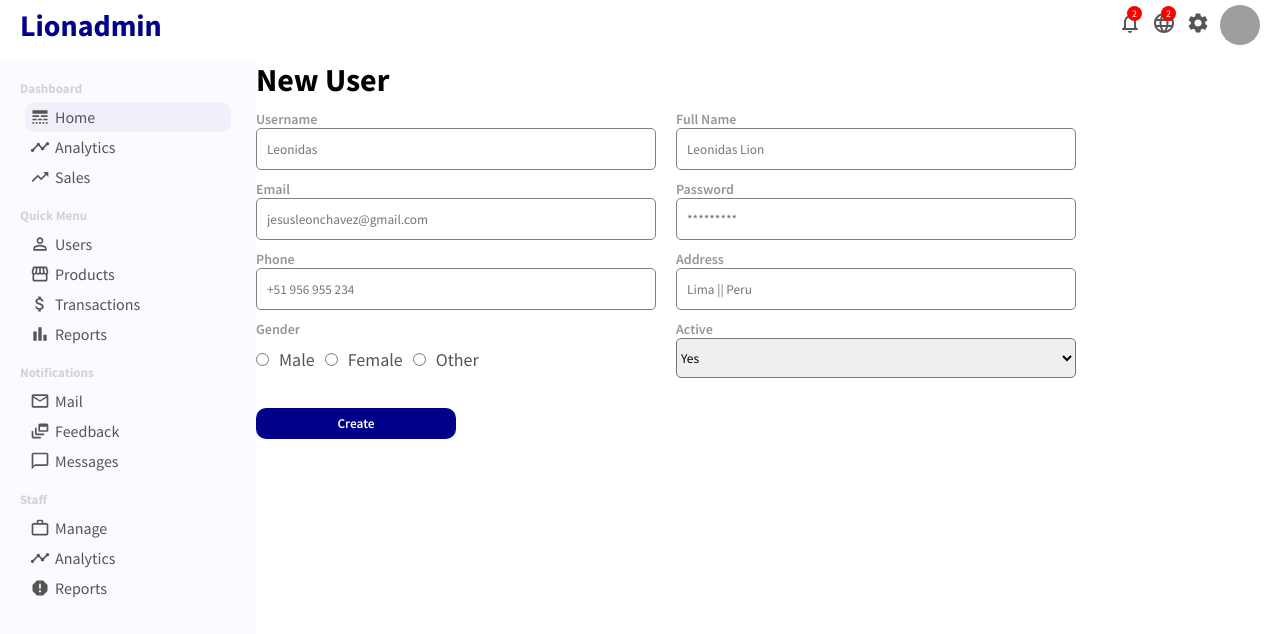
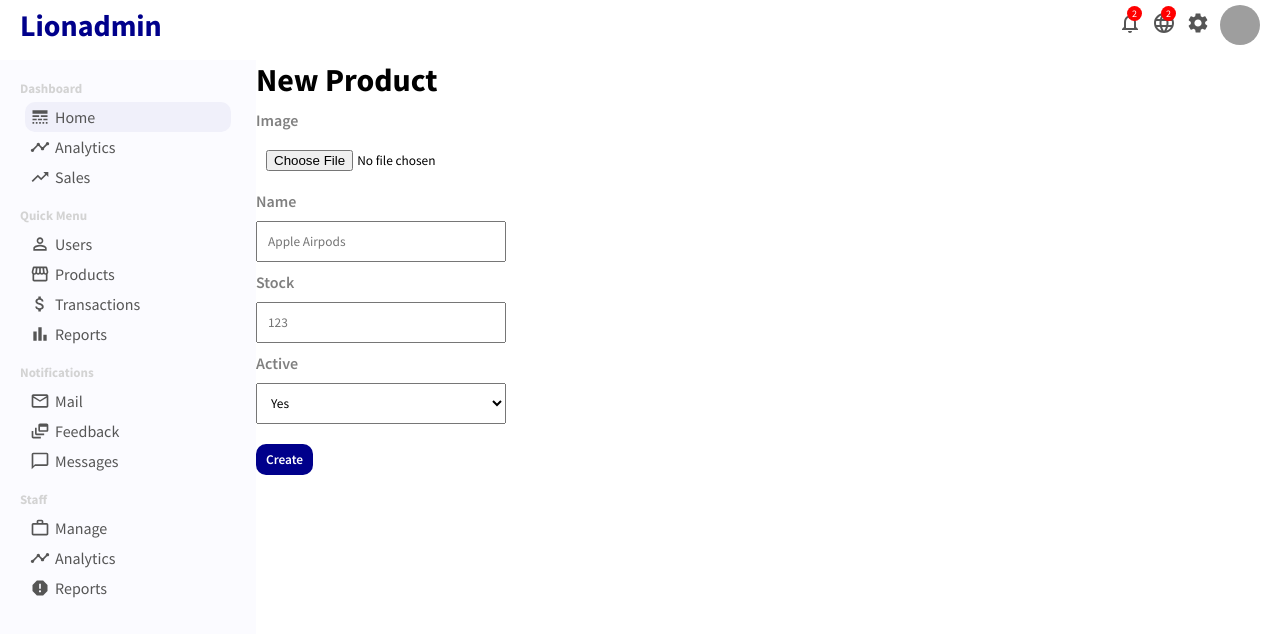
Before and after one commit to JesusLeonChavez/lionadmin, a React (Create React App) app: page /newproduct in a window 1280 px wide. Shown: the top 634 px of the page. Built offline with nearby package versions, Linux system fonts and the light colour scheme; grey boxes are pictures that could not be loaded.

Commit message:
feat: add newProduct pages

```diff
--- a/src/App.js
+++ b/src/App.js
@@ -9,6 +9,7 @@ import User from "./pages/user/User";
 import NewUser from "./pages/newUser/NewUser";
 import ProductList from "./pages/productList/ProductList";
 import Product from "./pages/product/Product";
+import NewProduct from "./pages/newProduct/NewProduct";
 
 //styles
 import "./app.css";
@@ -29,7 +30,7 @@ function App() {
           <Route path="/newUser" element={<NewUser />} />
           <Route path="/products" element={<ProductList />} />
           <Route path="/product/:productId" element={<Product />} />
-          <Route path="/newproduct" element={<NewUser />} />
+          <Route path="/newproduct" element={<NewProduct />} />
         </Routes>
       </div>
     </Router>
--- /dev/null
+++ b/src/pages/newProduct/NewProduct.jsx
@@ -0,0 +1,34 @@
+import React from 'react'
+
+//Styles
+import "./newProduct.css"
+
+export default function NewProduct() {
+    return (
+      <div className="newProduct">
+        <h1 className="addProductTitle">New Product</h1>
+        <form className="addProductForm">
+          <div className="addProductItem">
+            <label>Image</label>
+            <input type="file" id="file" />
+          </div>
+          <div className="addProductItem">
+            <label>Name</label>
+            <input type="text" placeholder="Apple Airpods" />
+          </div>
+          <div className="addProductItem">
+            <label>Stock</label>
+            <input type="text" placeholder="123" />
+          </div>
+          <div className="addProductItem">
+            <label>Active</label>
+            <select name="active" id="active">
+              <option value="yes">Yes</option>
+              <option value="no">No</option>
+            </select>
+          </div>
+          <button className="addProductButton">Create</button>
+        </form>
+      </div>
+    );
+}
--- /dev/null
+++ b/src/pages/newProduct/newProduct.css
@@ -0,0 +1,39 @@
+.newProduct {
+  flex: 4;
+}
+
+.addProductForm {
+  margin-top: 10px;
+}
+
+.addProductItem {
+  width: 250px;
+  display: flex;
+  flex-direction: column;
+  margin-bottom: 10px;
+}
+
+.addProductItem > label {
+  color: gray;
+  font-weight: 600;
+  margin-bottom: 10px;
+}
+
+.addProductItem > input {
+  padding: 10px;
+}
+
+.addProductItem > select {
+  padding: 10px;
+}
+
+.addProductButton {
+  margin-top: 10px;
+  padding: 7px 10px;
+  border: none;
+  border-radius: 10px;
+  background-color: darkblue;
+  color: white;
+  font-weight: 600;
+  cursor: pointer;
+}
```
